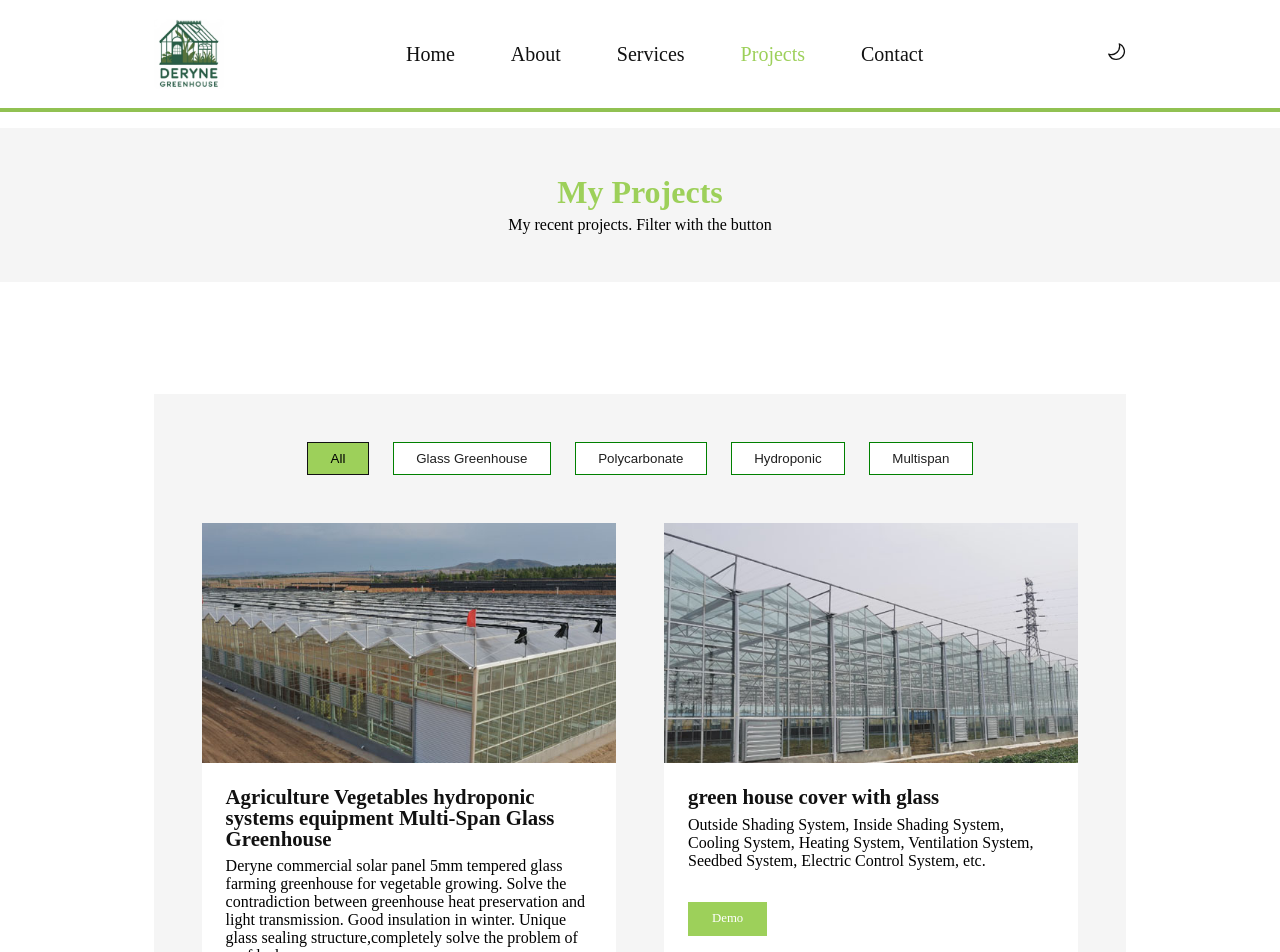
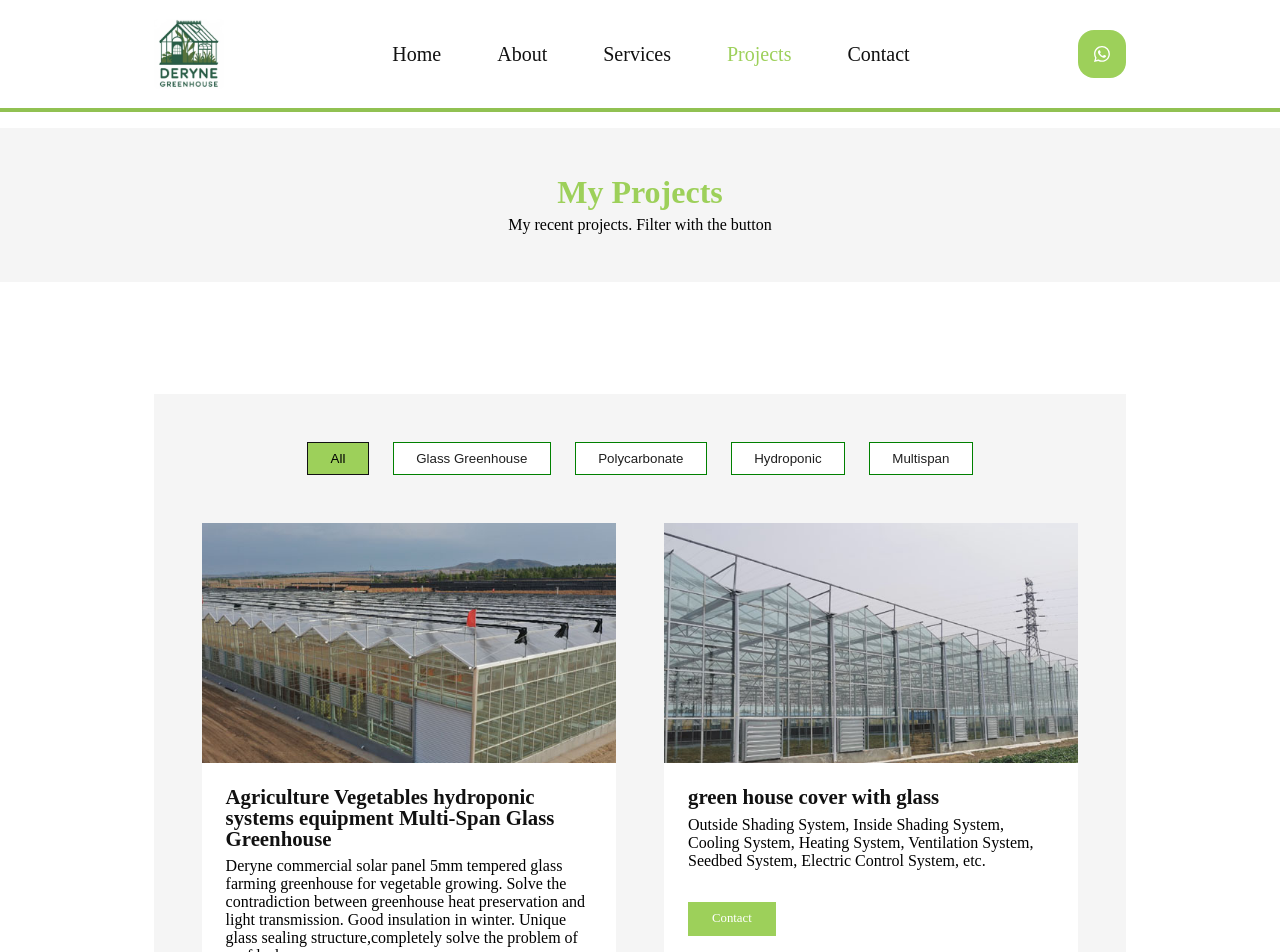
Before and after one commit to Muraina020/edu-web, a Next.js app: page /projects in a window 1280 px wide. Shown: the top 952 px of the page. Built offline with nearby package versions, Linux system fonts and the light colour scheme.

Commit message:
greenhouse-updated

```diff
--- a/app/components/catalog/Catalog.jsx
+++ b/app/components/catalog/Catalog.jsx
@@ -18,7 +18,7 @@ const Catalog = () => {
   return (
     <section className={`container ${styles.catalog}`}>
        <h2 className={styles.title}>Greenhouse Services</h2>
-       <p className={styles.productText}>We are a leading greenhouse manufacturer and supplier, providing comprehensive design solutions and turnkey project services. </p>
+       <p className={styles.productText}>we provide greenhouses equipped with advanced climate control and irrigation systems. Along with the technology, farmers receive training and support to effectively manage their greenhouses, optimize crop growth, and protect their produce from adverse weather conditions</p>
        <div className={styles.bigCatContainer}>
     <div className={styles.catalogCon}>
       <div className={styles.catalogImg}>
--- a/app/components/navbar/Navbar.jsx
+++ b/app/components/navbar/Navbar.jsx
@@ -1,22 +1,23 @@
-"use client"
+"use client";
 
-import React, { useEffect, useState } from 'react';
-import styles from './navbar.module.css';
-import { FaBars } from 'react-icons/fa6';
-import { AiOutlineClose } from 'react-icons/ai';
-import { GoMoon, GoSun } from 'react-icons/go';
-import Link from 'next/link';
-import { usePathname } from 'next/navigation';
-import Image from 'next/image';
+import React, { useEffect, useState } from "react";
+import styles from "./navbar.module.css";
+import { FaBars } from "react-icons/fa6";
+import { AiOutlineClose } from "react-icons/ai";
+import { GoMoon, GoSun } from "react-icons/go";
+import { BsWhatsapp } from "react-icons/bs";
+import Link from "next/link";
+import { usePathname } from "next/navigation";
+import Image from "next/image";
 // import house1 from '../../assets/house1.png';
-import greenlogo from '../../assets/greenlogo.png';
+import greenlogo from "../../assets/greenlogo.png";
 
 const data = [
-  { id: 1, link: '/', caption: 'Home' },
-  { id: 2, link: '/about', caption: 'About' },
-  { id: 3, link: '/services', caption: 'Services' },
-  { id: 4, link: '/projects', caption: 'Projects' },
-  { id: 5, link: '/contact', caption: 'Contact' },
+  { id: 1, link: "/", caption: "Home" },
+  { id: 2, link: "/about", caption: "About" },
+  { id: 3, link: "/services", caption: "Services" },
+  { id: 4, link: "/projects", caption: "Projects" },
+  { id: 5, link: "/contact", caption: "Contact" },
 ];
 
 const Navbar = () => {
@@ -40,11 +41,11 @@ const Navbar = () => {
     handleResize();
 
     // Add event listener to handle screen resize
-    window.addEventListener('resize', handleResize);
+    window.addEventListener("resize", handleResize);
 
     // Clean up the event listener
     return () => {
-      window.removeEventListener('resize', handleResize);
+      window.removeEventListener("resize", handleResize);
     };
   }, []);
 
@@ -58,14 +59,18 @@ const Navbar = () => {
   return (
     <nav className={styles.nav}>
       <div className={`container ${styles.navContainer}`}>
-        <Link href='/' className={styles.navLogo} onClick={closeNavHandler}>
-          <Image src={greenlogo} alt='' />
+        <Link href="/" className={styles.navLogo} onClick={closeNavHandler}>
+          <Image src={greenlogo} alt="" />
         </Link>
         {navOpen && (
           <ul className={styles.navItems}>
             {data.map(({ id, link, caption }) => (
               <li key={id}>
-                <Link href={link} onClick={closeNavHandler} className={pathname === link ? 'active' : ''}>
+                <Link
+                  href={link}
+                  onClick={closeNavHandler}
+                  className={pathname === link ? "active" : ""}
+                >
                   {caption}
                 </Link>
               </li>
@@ -73,10 +78,18 @@ const Navbar = () => {
           </ul>
         )}
         <div className={styles.navBtns}>
-          <button className={styles.themeBtn}>
-            <GoMoon />
-          </button>
-          <button className={styles.navBtn} onClick={() => setNavOpen(!navOpen)}>
+          <a
+            href="https://wa.me/+250787552411"
+            className={styles.contactOption}
+            target="_blank"
+            rel="noopener noreferrer"
+          >
+            <BsWhatsapp className={styles.contactIcon} />
+          </a>
+          <button
+            className={styles.navBtn}
+            onClick={() => setNavOpen(!navOpen)}
+          >
             {navOpen ? <AiOutlineClose /> : <FaBars />}
           </button>
         </div>
--- a/app/components/navbar/navbar.module.css
+++ b/app/components/navbar/navbar.module.css
@@ -36,6 +36,15 @@
      align-items: center;
      gap: 2.5rem;
  }
+ .navBtns a{
+    background: #9dd05a;
+    color: white;
+    font-size: 1rem;
+    height: 3rem;
+    padding: 1rem;
+    border-radius: 1rem;
+
+}
  .navBtns button{
      cursor: pointer;
      font-size: 1.3rem;
--- a/app/contact/contact.module.css
+++ b/app/contact/contact.module.css
@@ -75,13 +75,14 @@
     background-color: #9dd05a;
     font-weight: 600;
     color: white;
+    border: none;
     margin-top: 20px;
     transition: background-color 0.5s, color 0.5s;
   }
 
   .submitButton:hover {
     /* background-color: #ff0000; */
-    color: #ffffff;
+    color: #f5f5f5;
   }
 
   @media screen and (max-width: 600px) {
@@ -90,6 +91,9 @@
         flex-direction: column;
         gap: 2rem;
     }
+    .contactRight h3{
+        margin-left: 15px;
+    }
 
     .form{
         width: 21rem;
--- a/app/projects/Projects.jsx
+++ b/app/projects/Projects.jsx
@@ -16,8 +16,7 @@ const Projects = ({projects}) => {
             <h4>{title}</h4>
             <p>{desc}</p>
             <div className={styles.cta}>
-          <Link href={demo} className={`${styles.btn} ${styles.primary} `} target='_blank' rel='noopener noreferrer'>Demo</Link>
-          {/* <Link href={github} className={`${styles.btn}`} target='_blank' rel='noopener noreferrer'>Github</Link> */}
+          <Link href={demo} className={`${styles.btn} ${styles.primary} `} rel='noopener noreferrer'>Contact</Link>
             </div>
         </div>
     </Card>)
--- a/app/projects/data.js
+++ b/app/projects/data.js
@@ -16,23 +16,23 @@ export const data = [
         image: Image1,
         title: "Agriculture Vegetables hydroponic systems equipment Multi-Span Glass Greenhouse",
         desc: "Deryne commercial solar panel 5mm tempered glass farming greenhouse for vegetable growing. Solve the contradiction between greenhouse heat preservation and light transmission. Good insulation in winter. Unique glass sealing structure,completely solve the problem of roof leakage.",
-        demo: "https://greatstack.in/",
-        github: "https://github.com/Muraina020"},
+        demo: "/contact",
+        github: ""},
     {
         id: 2,
         category: "Glass greenhouse",
         image: Image2,
         title: "green house cover with glass",
         desc: "Outside Shading System, Inside Shading System, Cooling System, Heating System, Ventilation System, Seedbed System, Electric Control System, etc.",
-        demo: "https://greatstack.in/",
-        github: "https://github.com/Muraina020"},
+        demo: "/contact",
+        github: ""},
 
     {id: 3,
    category: "Polycarbonate",
    image: Image3, title: "PC greenhouse",
    desc: "PC board greenhouse with its good insulation performance, strong impact resistance, light weight, large installation size, long service life, the United States everbright side, good visual feeling, the initial light transmission rate is higher many advantages, was once regarded as the most new greenhouse structure and by greenhouse builders and greenhouse manufacturers",
-   demo: "https://next-js-app-five-gray.vercel.app/",
-   github: "https://github.com/Muraina020"},
+   demo: "/contact",
+   github: ""},
 
     {
         id: 4,
@@ -40,21 +40,24 @@ export const data = [
         image: Image4,
         title: "Polycarbonate greenhouse",
         desc: "another systems in green house meet your crops growing demand, such as LED growing light, Co2 generator, also aquaponics growing system, heating boiler ( gas and coal as fuel), circulation air fan, heating fan",
-        demo: "https://greatstack.in/", github: "https://github.com/Muraina020"},
+        demo: "/contact",
+        github: ""},
     {
         id: 5,
         category: "hydroponic",
         image: Image5,
         title: "indoor framing greenhouse",
         desc: "Polycarbonate greenhouse is widely used around the world. It has high impact strength which can be 250-300 times higher than glasses. It is light and easy to transport or cut or drilling holes. It also have anti-dewing ability which is good for plant growing. The high light transmission and thermal keeping feature is also very important to plant.",
-        demo: "https://greatstack.in/", github: "https://github.com/Muraina020"},
+        demo: "/contact",
+        github: ""},
     {
         id: 6,
         category: "hydroponic",
         image: Image6,
         title: "Multi Span Film Greenhouse",
         desc: "This kind of greenhouse is lower cost than PC and GLASS greenhouses. Better at heat preservation in certain regions. We can provide various specifications in terms of span size, bay size, gutter height and roof height. All the systems from cooling system, irrigation system, computer control system and ventilation system, etc. can be provided. We can provide you a turnkey project. For installations, we have professional technicians abroad for guidance.",
-        demo: "https://greatstack.in/", github: "https://github.com/Muraina020"},
+        demo: "/contact",
+        github: ""},
 
     {
         id: 7,
@@ -62,7 +65,8 @@ export const data = [
         image: Image7,
         title: "agri greenhouse",
         desc: "The main steel structure of greenhouse adopts double-sided hot-dip galvanized pipe and profile, the service life is 20 years. The main structure adopts the form of circular arch. Galvanizing method adopts the international general advanced Sendzimir method continuous hot dip galvanizing. ",
-        demo: "https://greatstack.in/", github: "https://github.com/Muraina020"},
+        demo: "/contact",
+        github: ""},
 
     {
         id: 8,
@@ -70,7 +74,8 @@ export const data = [
         image: Image8,
         title: "Season greenhouse",
         desc: "film single greenhouse span from 6m to 30m meters, length 20m to 100m meters, top height 3m to 7m, edge height 1.2m to 2.5m, around brick wall skirt height 0.3 meter. The arch rod adopts hot-dip galvanized elliptical tube, horizontal pull rod, vertical brace, shed head column, eight-character brace adopts 30*60*2.0 hot-dip galvanized circular tube, string tube is Φ25*2.0 round tube.",
-        demo: "https://greatstack.in/", github: "https://github.com/Muraina020"},
+        demo: "/contact",
+        github: ""},
 
 
 ]
```
Also changed, not shown: app/components/footer/Footer.jsx (+54 -21 lines), app/contact/Social.jsx (+8 -8 lines).
